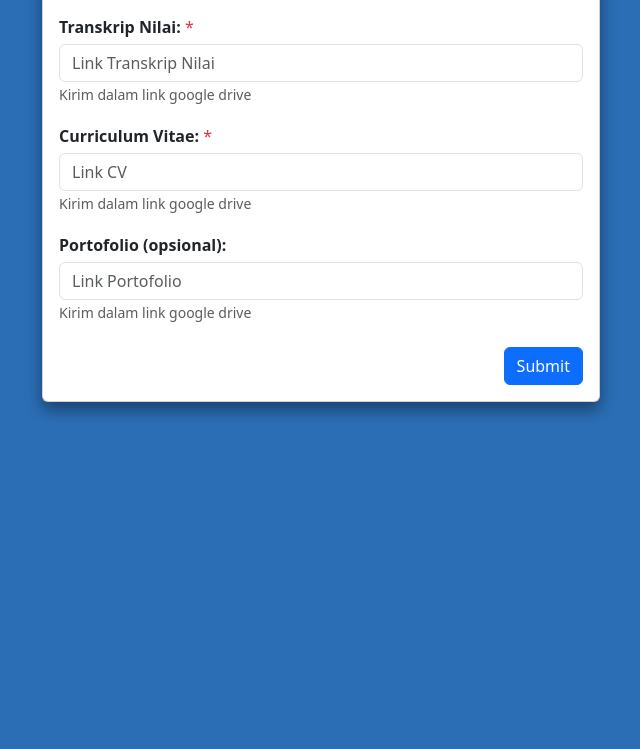
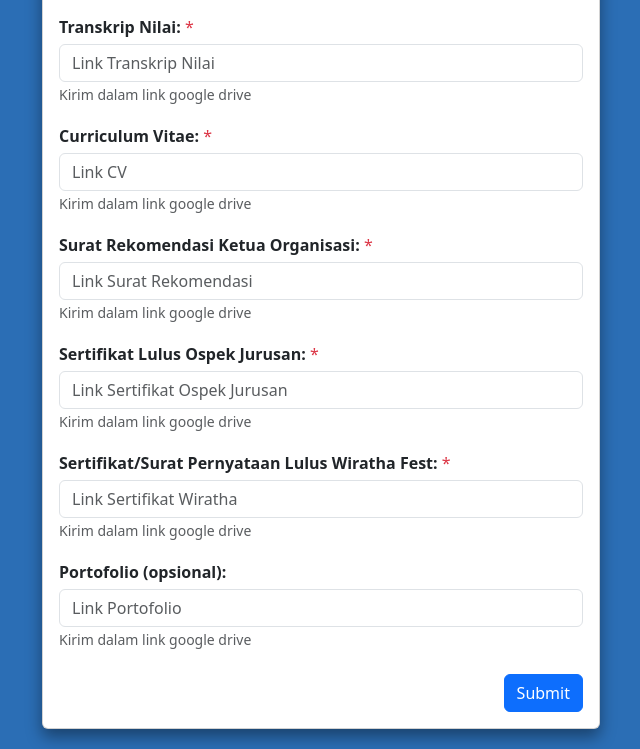
Before and after one commit to JerryLivano/bem-maranatha, a website: page pages/pendaftaran.html in a window 1280 px wide. Shown: the part 1129-1878 px from the top of the page, without its empty margins (319-959 px from the left). Before the commit the page ends 1551 px from the top, so only its background shows below. Drawn offline with nearby package versions, Linux system fonts and the light colour scheme.

Commit message:
benerin pendaftran

```diff
--- a/pages/pendaftaran.html
+++ b/pages/pendaftaran.html
@@ -129,6 +129,21 @@
                         <small id="fileHelp" class="form-text text-muted">Kirim dalam link google drive</small>
                     </div>
                     <div class="form-group">
+                        <label for="rekomKetua">Surat Rekomendasi Ketua Organisasi:</label> <span class="text-danger">*</span>
+                        <input class="form-control" type="text" required name="rekomKetua" id="rekomKetua" placeholder="Link Surat Rekomendasi">
+                        <small id="fileHelp" class="form-text text-muted">Kirim dalam link google drive</small>
+                    </div>
+                    <div class="form-group">
+                        <label for="osjur">Sertifikat Lulus Ospek Jurusan:</label> <span class="text-danger">*</span>
+                        <input class="form-control" type="text" required name="osjur" id="osjur" placeholder="Link Sertifikat Ospek Jurusan">
+                        <small id="fileHelp" class="form-text text-muted">Kirim dalam link google drive</small>
+                    </div>
+                    <div class="form-group">
+                        <label for="wiratha">Sertifikat/Surat Pernyataan Lulus Wiratha Fest:</label> <span class="text-danger">*</span>
+                        <input class="form-control" type="text" required name="wiratha" id="wiratha" placeholder="Link Sertifikat Wiratha">
+                        <small id="fileHelp" class="form-text text-muted">Kirim dalam link google drive</small>
+                    </div>
+                    <div class="form-group">
                         <label for="porto">Portofolio (opsional):</label>
                         <input class="form-control" type="text" name="porto" id="porto" placeholder="Link Portofolio">
                         <small id="fileHelp" class="form-text text-muted">Kirim dalam link google drive</small>
@@ -211,6 +226,9 @@
                 alasan_department_2: document.getElementById('alasan2').value,
                 link_transkrtip_nilai: document.getElementById('nilai').value,
                 link_cv: document.getElementById('cv').value,
+                link_surat_rekomendasi_ketua: document.getElementById('rekomKetua').value,
+                link_osjur: document.getElementById('osjur').value,
+                link_wiratha: document.getElementById('wiratha').value,
                 link_portofolio: document.getElementById('porto').value,
             };
 
```
